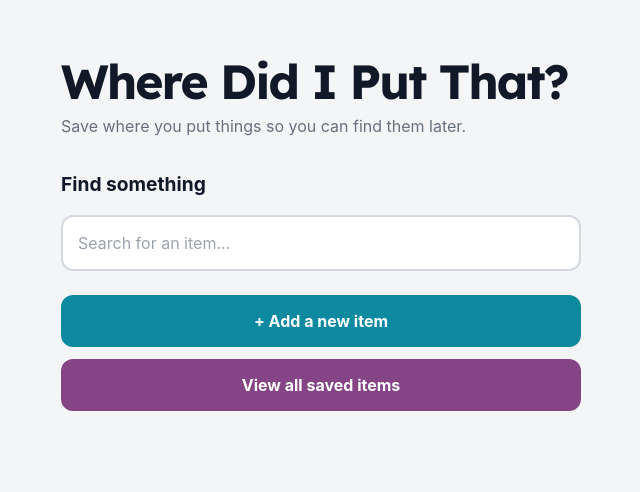
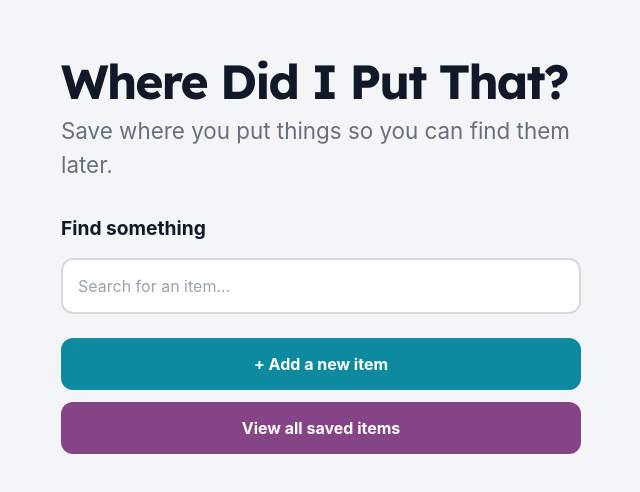
Before and after one commit to Jenni311/where-did-i-put-that, a React (Vite) app: page / in a window 1280 px wide. Shown: the top 492 px of the page, without its empty margins (319-959 px from the left). Built offline with nearby package versions, Linux system fonts and the light colour scheme.

Commit message:
main text size

```diff
--- a/src/index.css
+++ b/src/index.css
@@ -79,7 +79,7 @@ main > p:first-of-type {
 
   color: #68707d;
 
-  font-size: 1,2rem;
+  font-size: 1.4rem;
 
 }
 
```
